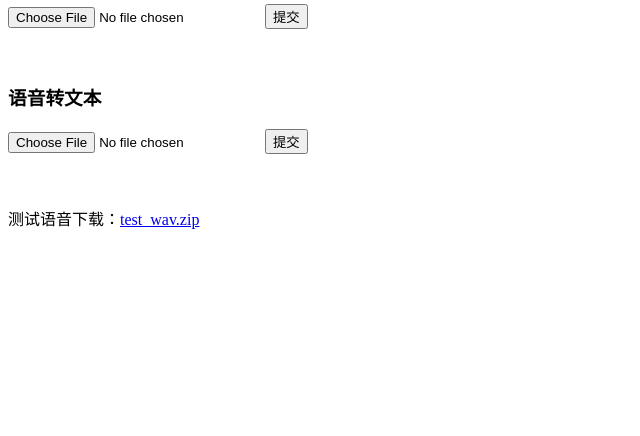
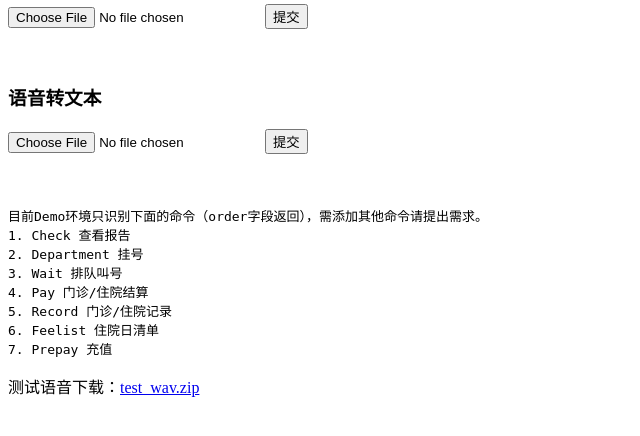
Before and after one commit to jack139/multinfer, a Python web app: template demo/templates/demo_talk2ui.html in a window 1280 px wide. Shown: the part 279-715 px from the top of the page, without its empty margins (0-640 px from the left). Run offline with Jinja, Linux system fonts and the light colour scheme; the template is opened without the code that fills it, so the values that code supplies are empty.

Commit message:
talk2ui add new orders

```diff
--- a/demo/templates/demo_talk2ui.html
+++ b/demo/templates/demo_talk2ui.html
@@ -41,6 +41,18 @@
     </div>
 </body>
 
+<p>
+<pre>
+目前Demo环境只识别下面的命令（order字段返回），需添加其他命令请提出需求。
+1. Check 查看报告
+2. Department 挂号
+3. Wait 排队叫号
+4. Pay 门诊/住院结算
+5. Record 门诊/住院记录
+6. Feelist 住院日清单
+7. Prepay 充值
+</pre>
+</p>
 <p>测试语音下载：<a href="/static/test_wav.zip">test_wav.zip</a></p>
 
 </html>
```
Also changed, not shown: doc/api_talk2ui.md (+10 -0 lines).
